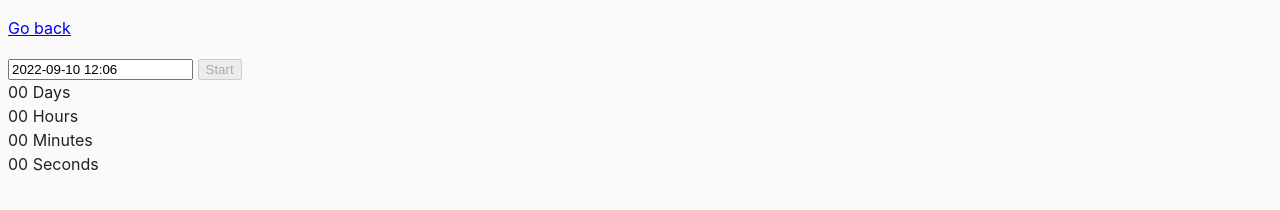
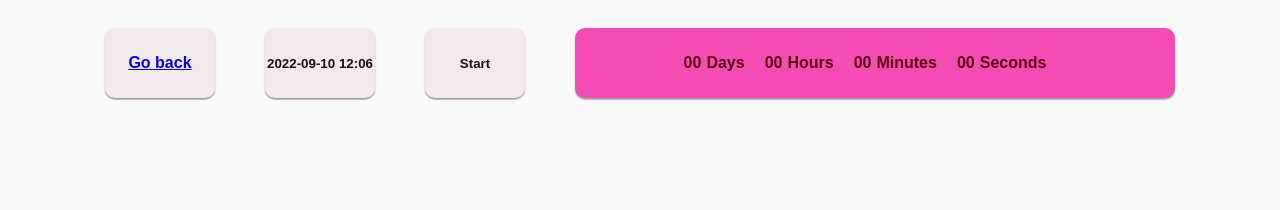
Before and after one commit to yuliiasaltovets/goit-js-hw-09, a website built with Parcel: page src/02-timer.html in a window 1280 px wide. Built offline with nearby package versions, Linux system fonts and the light colour scheme.

Commit message:
добавила css

```diff
--- a/src/02-timer.html
+++ b/src/02-timer.html
@@ -7,7 +7,7 @@
     <link rel="stylesheet" href="css/common.css" />
   </head>
   <body>
-    <p><a href="index.html">Go back</a></p>
+    <p class="link"><a href="index.html">Go back</a></p>
 
     <input type="text" id="datetime-picker" />
     <button type="button" data-start>Start</button>
--- a/src/css/common.css
+++ b/src/css/common.css
@@ -16,3 +16,100 @@ img {
   display: block;
   max-width: 100%;
 }
+
+body {
+  display: flex;
+  justify-content: center;
+  align-items: center;
+}
+
+.link {
+  text-decoration: none;
+  border: 1px ;
+  border-color: rgb(34, 30, 33);
+  margin-top: 20px;
+  margin-right: 50px;
+  margin-bottom: 0px;
+  background-color: rgb(243, 234, 237);
+  display: flex;
+  color: rgb(20, 18, 19);
+  justify-content: center;
+  border-radius: 10px;
+  align-items: center;
+  padding: auto;
+  font-family: 'Oswald', sans-serif;
+  font-weight: 600;
+  width: 110px;
+  height: 70px;
+  box-shadow: 0px 1px 3px rgb(0 0 0 / 12%), 0px 1px 1px rgb(0 0 0 / 14%), 0px 2px 1px rgb(0 0 0 / 20%);
+}
+
+input {
+  border: 1px ;
+  border-color: rgb(243, 77, 179);
+  margin-top: 20px;
+  margin-right: 50px;
+  background-color: rgb(243, 234, 237);
+  display: flex;
+  color: rgb(20, 18, 19);
+  justify-content: center;
+  border-radius: 10px;
+  align-items: center;
+  padding: auto;
+  font-family: 'Oswald', sans-serif;
+  font-weight: 600;
+  width: 110px;
+  height: 70px;
+  box-shadow: 0px 1px 3px rgb(0 0 0 / 12%), 0px 1px 1px rgb(0 0 0 / 14%), 0px 2px 1px rgb(0 0 0 / 20%);
+
+}
+
+button{
+  margin-top: 20px;
+  margin-right: 50px;
+  background-color: rgb(243, 234, 237);
+  display: flex;
+  color: rgb(20, 18, 19);
+  justify-content: center;
+  border-radius: 10px;
+  border: none;
+  align-items: center;
+  padding: auto;
+  font-family: 'Oswald', sans-serif;
+  font-weight: 600;
+  width: 100px;
+  height: 70px;
+  box-shadow: 0px 1px 3px rgb(0 0 0 / 12%), 0px 1px 1px rgb(0 0 0 / 14%), 0px 2px 1px rgb(0 0 0 / 20%);
+}
+.field{
+  display: flex;
+  justify-content: center;
+  align-items: center;
+
+}
+.value {
+  margin-right: 5px;
+}
+
+.timer {
+  margin-top: 20px;
+  background-color: rgb(243, 77, 179);
+  display: flex;
+  color: rgb(94, 5, 12);
+  justify-content: center;
+  border-radius: 10px;
+  align-items: center;
+  padding: auto;
+  font-family: 'Oswald', sans-serif;
+  font-weight: 600;
+  width: 600px;
+  height: 70px;
+  box-shadow: 0px 1px 3px rgb(0 0 0 / 12%), 0px 1px 1px rgb(0 0 0 / 14%), 0px 2px 1px rgb(0 0 0 / 20%);
+
+
+
+}
+
+.label {
+  margin-right: 20px;
+}
```
Also changed, not shown: src/index.html (+2 -0 lines).
